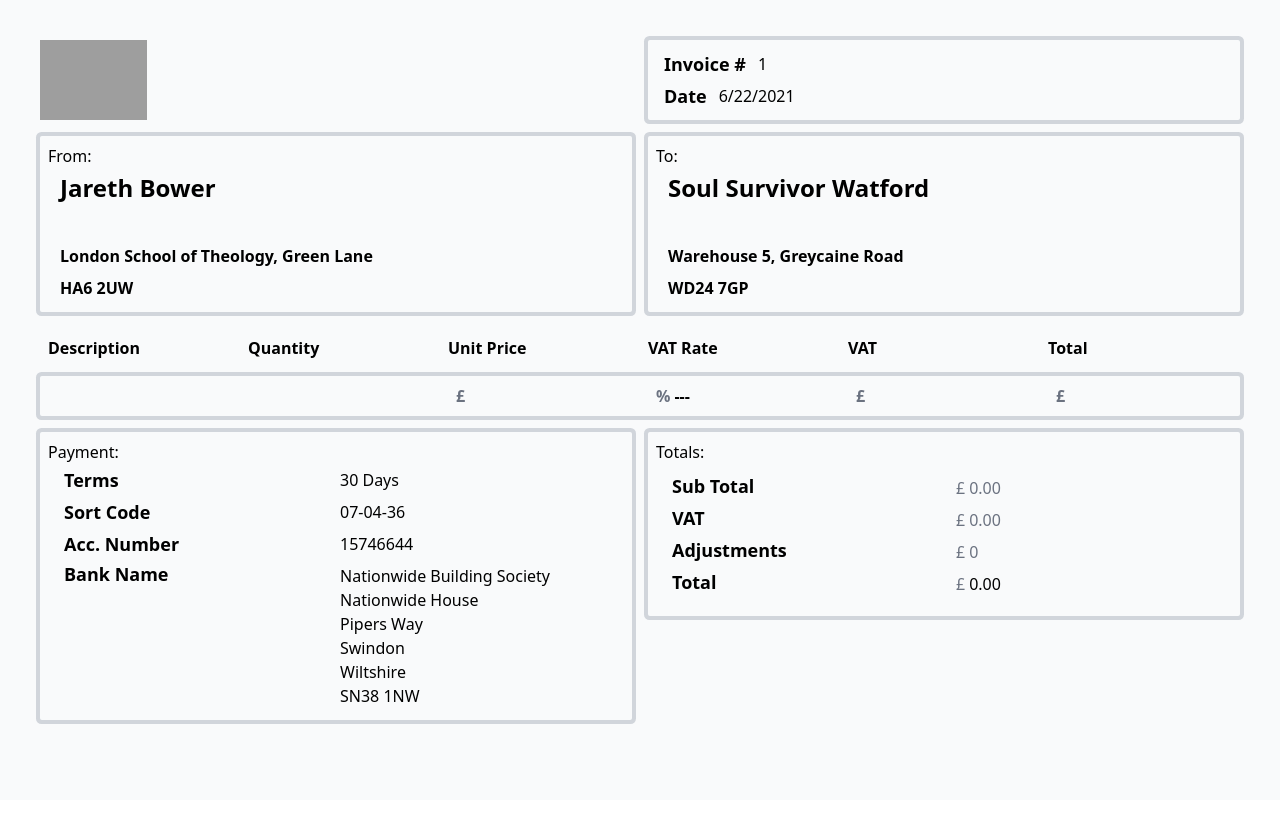
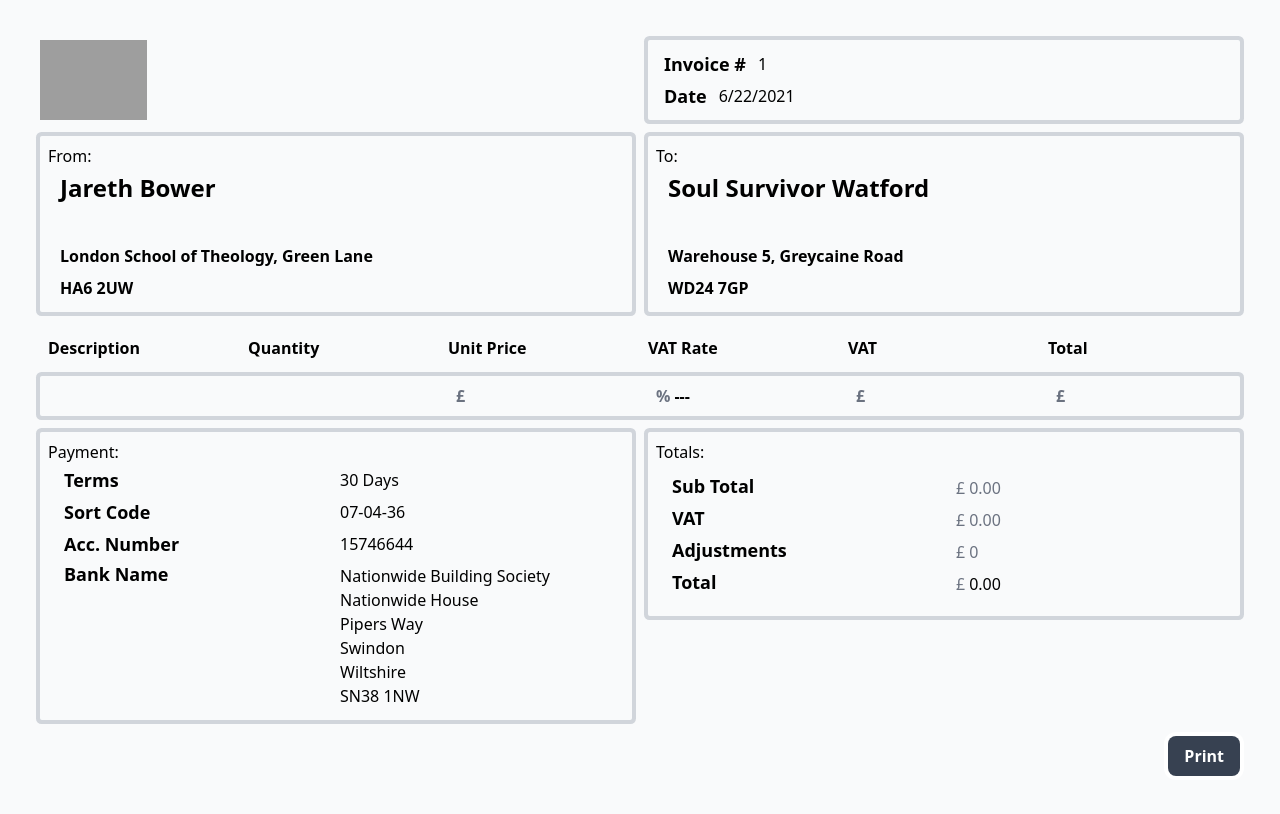
Before and after one commit to JustJarethB/invoice, a React (Create React App) app: page / in a window 1280 px wide. Built offline with nearby package versions, Linux system fonts and the light colour scheme; grey boxes are pictures that could not be loaded.

Commit message:
print button

```diff
--- a/src/components/Invoice.js
+++ b/src/components/Invoice.js
@@ -143,6 +143,14 @@
                         </div>
                     </div>
                 </div>
+                <div className="print:hidden">
+                    <div className="p-2 w-full flex justify-end">
+                        <div className="">
+
+                            <button className="p-2 px-4 rounded-lg hover:bg-gray-600 ring-4 ring-white hover:ring-gray-900 bg-gray-700 text-white font-bold" type="button" onClick={window.print}>Print</button>
+                        </div>
+                    </div>
+                </div>
             </div>
         );
     }
--- a/tailwind.config.js
+++ b/tailwind.config.js
@@ -9,7 +9,9 @@
     },
   },
   variants: {
-    extend: {},
+    extend: {
+      ringColor: ['responsive', 'dark', 'focus-within', 'focus', 'hover']
+    },
   },
   plugins: [],
 }
```
